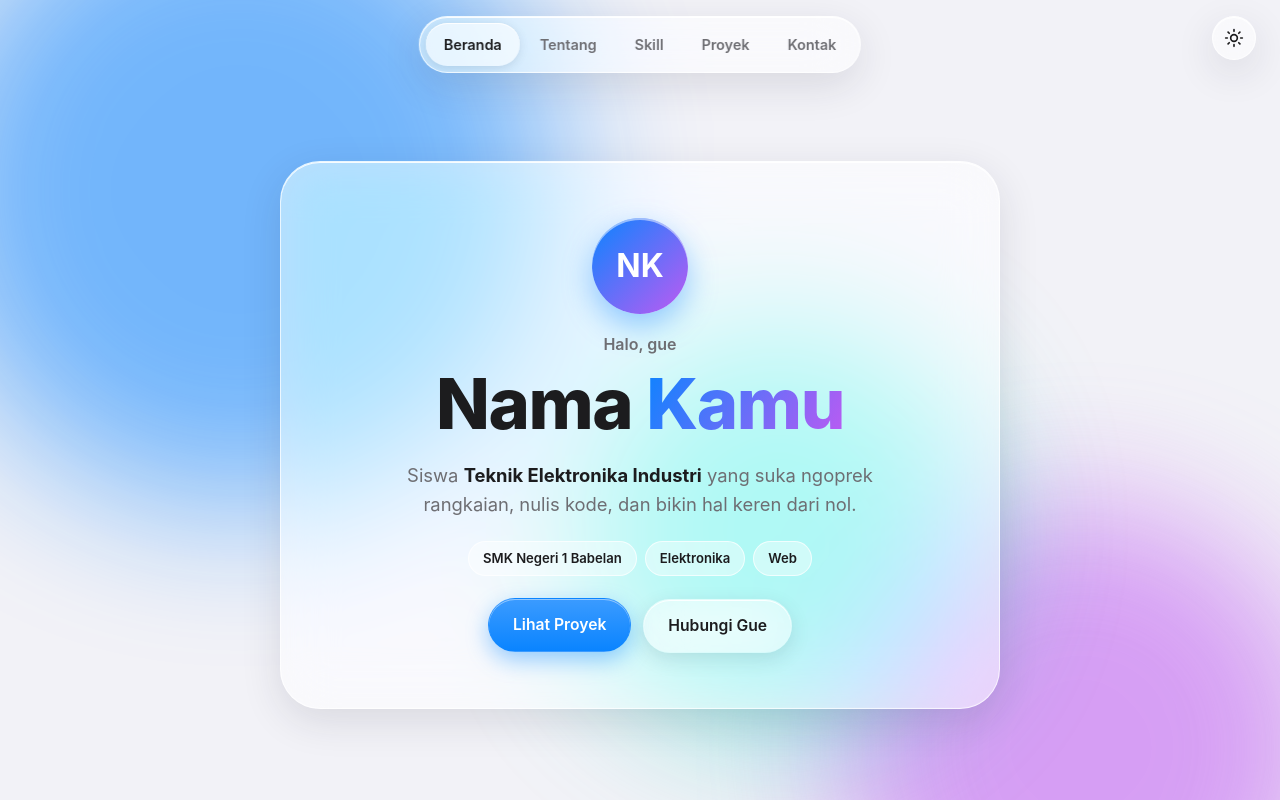
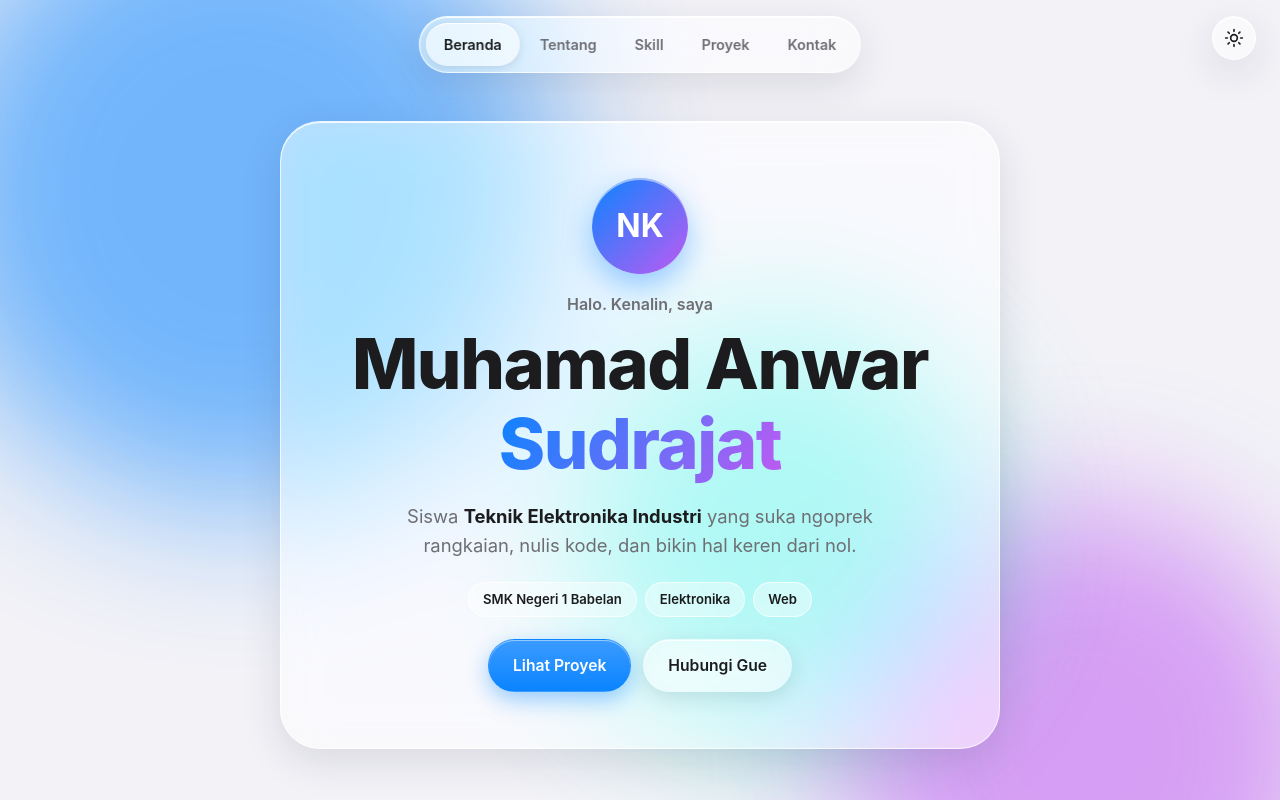
Before and after one commit to anwarsudrajat/SUD-R, a plain HTML site: page index.html in a window 1280 px wide. Shown: the top 800 px of the page. Drawn offline with Linux system fonts and the light colour scheme.

Commit message:
Update index.html
Changing name

```diff
--- a/index.html
+++ b/index.html
@@ -4,7 +4,7 @@
   <meta charset="UTF-8">
   <meta name="viewport" content="width=device-width, initial-scale=1, viewport-fit=cover">
   <meta name="theme-color" content="#f2f2f7">
-  <title>Nama Kamu — Web Pribadi</title>
+  <title>SUD-R — Personal Web</title>
   <meta name="description" content="Web pribadi Nama Kamu, siswa SMK Negeri 1 Babelan jurusan Teknik Elektronika Industri.">
   <link rel="stylesheet" href="style.css">
   <script defer src="script.js"></script>
@@ -39,8 +39,8 @@
     <section id="beranda" class="hero">
       <div class="hero-card glass reveal">
         <div class="avatar" aria-hidden="true">NK</div>
-        <p class="eyebrow">Halo, gue</p>
-        <h1>Nama <span class="grad">Kamu</span></h1>
+        <p class="eyebrow">Halo. Kenalin, saya</p>
+        <h1>Muhamad Anwar <span class="grad">Sudrajat</span></h1>
         <p class="tagline">Siswa <strong>Teknik Elektronika Industri</strong> yang suka ngoprek rangkaian, nulis kode, dan bikin hal keren dari nol.</p>
         <div class="chips">
           <span class="chip">SMK Negeri 1 Babelan</span>
```
